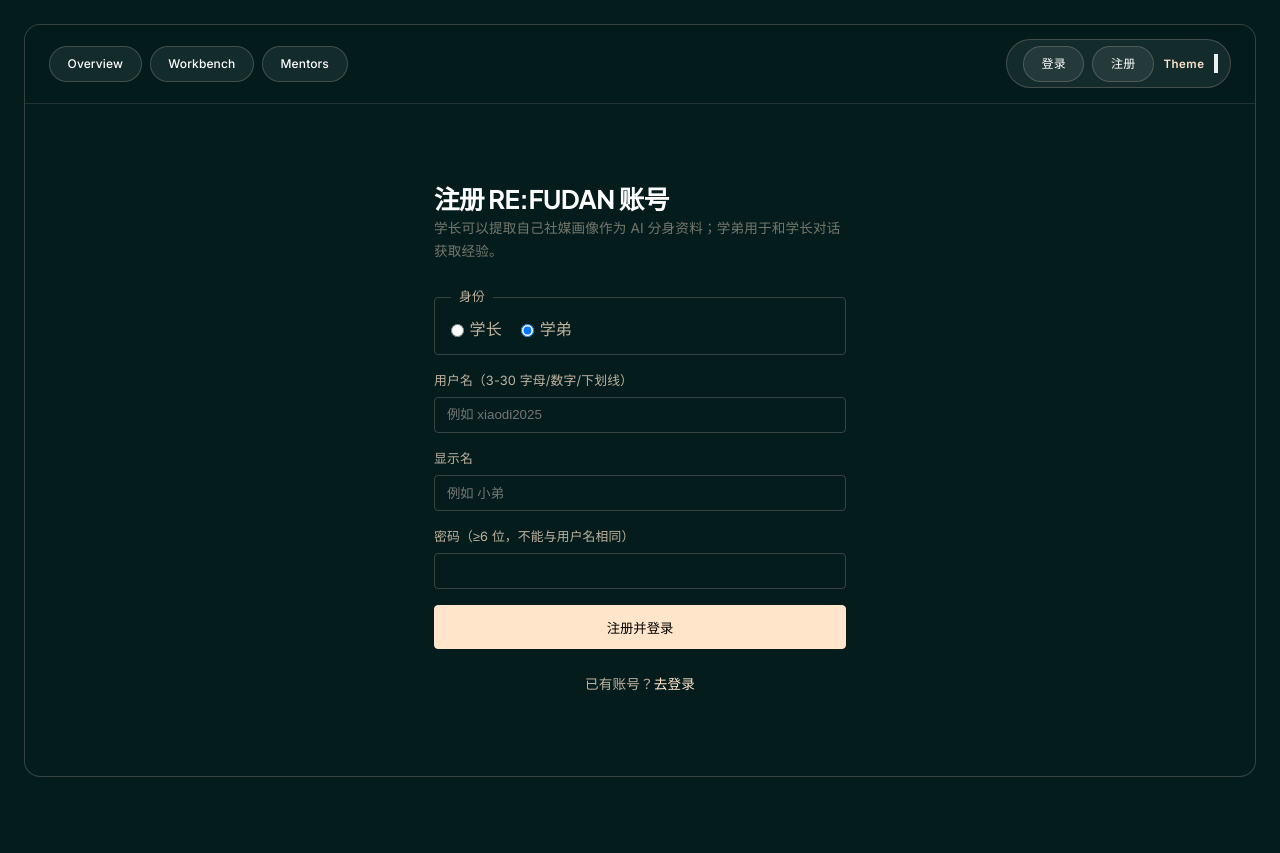
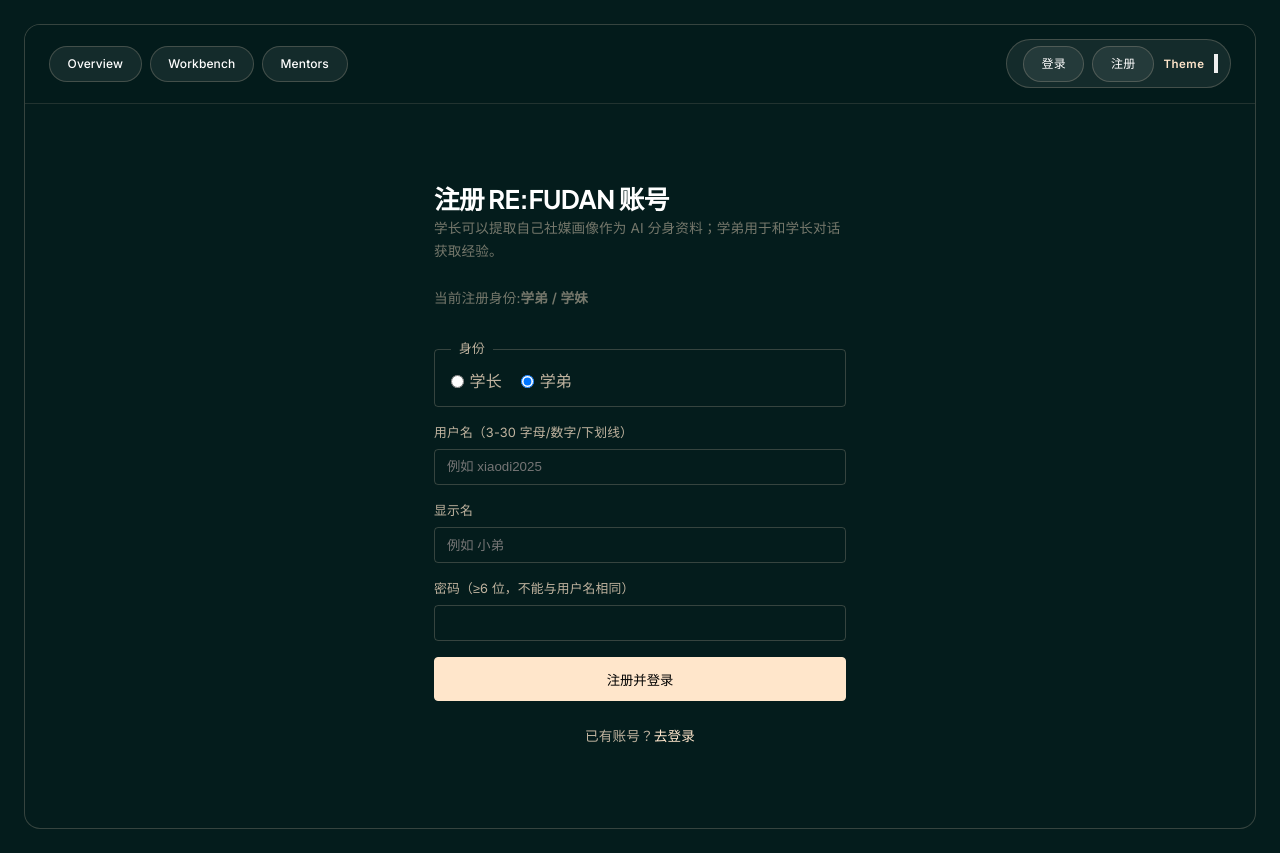
Before and after one commit to fishine-cmd/REFUDAN, a Next.js app in the folder re_fdu-main/re_fdu-main/apps/site/: page /signup in a window 1280 px wide. Before the commit the page ends 801 px from the top, so only its background shows below. Built offline with nearby package versions, Linux system fonts and the light colour scheme; no server answers.

Commit message:
feat(phase5.4): signup respects ?role= query

```diff
--- a/re_fdu-main/re_fdu-main/apps/site/src/app/signup/page.tsx
+++ b/re_fdu-main/re_fdu-main/apps/site/src/app/signup/page.tsx
@@ -1,14 +1,18 @@
 "use client";
 
-import { useState } from "react";
+import { Suspense, useState } from "react";
+import { useSearchParams } from "next/navigation";
 
 type Role = "senior" | "junior";
 
-export default function SignupPage() {
+function SignupForm() {
+  const sp = useSearchParams();
+  const presetRole: Role = sp.get("role") === "senior" ? "senior" : "junior";
+
   const [username, setUsername] = useState("");
   const [password, setPassword] = useState("");
   const [displayName, setDisplayName] = useState("");
-  const [role, setRole] = useState<Role>("junior");
+  const [role, setRole] = useState<Role>(presetRole);
   const [error, setError] = useState<string | null>(null);
   const [busy, setBusy] = useState(false);
 
@@ -44,6 +48,9 @@
       </p>
 
       <form onSubmit={handleSubmit} style={{ display: "flex", flexDirection: "column", gap: "1rem" }}>
+        <p style={{ color: "var(--text-muted)", fontSize: "0.85rem", marginBottom: "0.8rem" }}>
+          当前注册身份:<strong>{role === "senior" ? "学长 / 学姐" : "学弟 / 学妹"}</strong>
+        </p>
         <fieldset style={{ border: "1px solid var(--border-default, #888)", borderRadius: 4, padding: "0.6rem 1rem" }}>
           <legend style={{ fontSize: "0.8rem", padding: "0 0.5rem" }}>身份</legend>
           <label style={{ display: "inline-flex", alignItems: "center", gap: "0.35rem", marginRight: "1.2rem" }}>
@@ -124,3 +131,11 @@
     </main>
   );
 }
+
+export default function SignupPage() {
+  return (
+    <Suspense fallback={null}>
+      <SignupForm />
+    </Suspense>
+  );
+}
```
